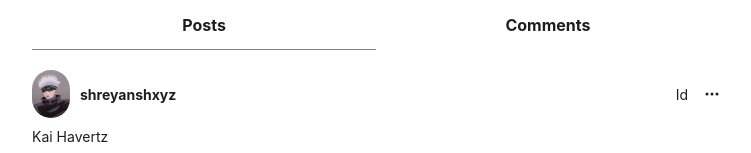
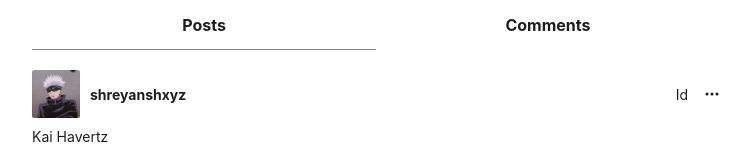
Before and after one commit to shreyanshxyz/BuzzLine, a React (Vite) app in the folder client/: page /1 in a window 1280 px wide. Shown: the part 299-452 px from the top of the page, without its empty margins (264-1015 px from the left). Built offline with nearby package versions, Linux system fonts and the light colour scheme.

Commit message:
update UserPost.jsx

```diff
--- a/client/src/components/Post/UserPost.jsx
+++ b/client/src/components/Post/UserPost.jsx
@@ -14,7 +14,8 @@ function UserPost({ postImg, postTitle, likes, replies }) {
           <Flex justifyContent={"space-between"} w={"full"}>
             <Flex w={"full"} alignItems={"center"}>
               <Avatar
-                paddingRight={"10px"}
+                borderRadius={"2px"}
+                marginRight={"10px"}
                 size={"md"}
                 name="Shreyansh Bhadoria"
                 src="/gojo_icon.jpg"
```
